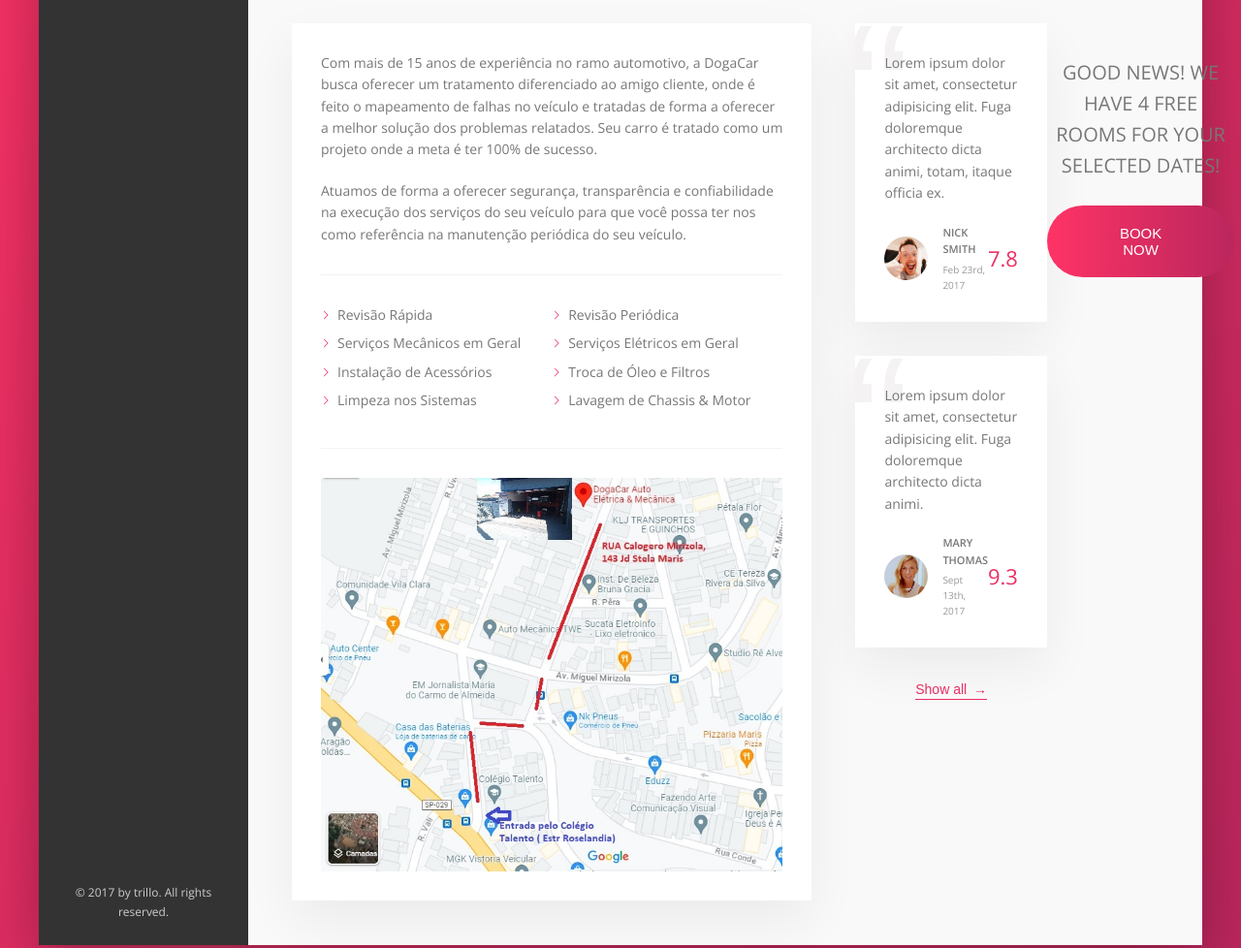
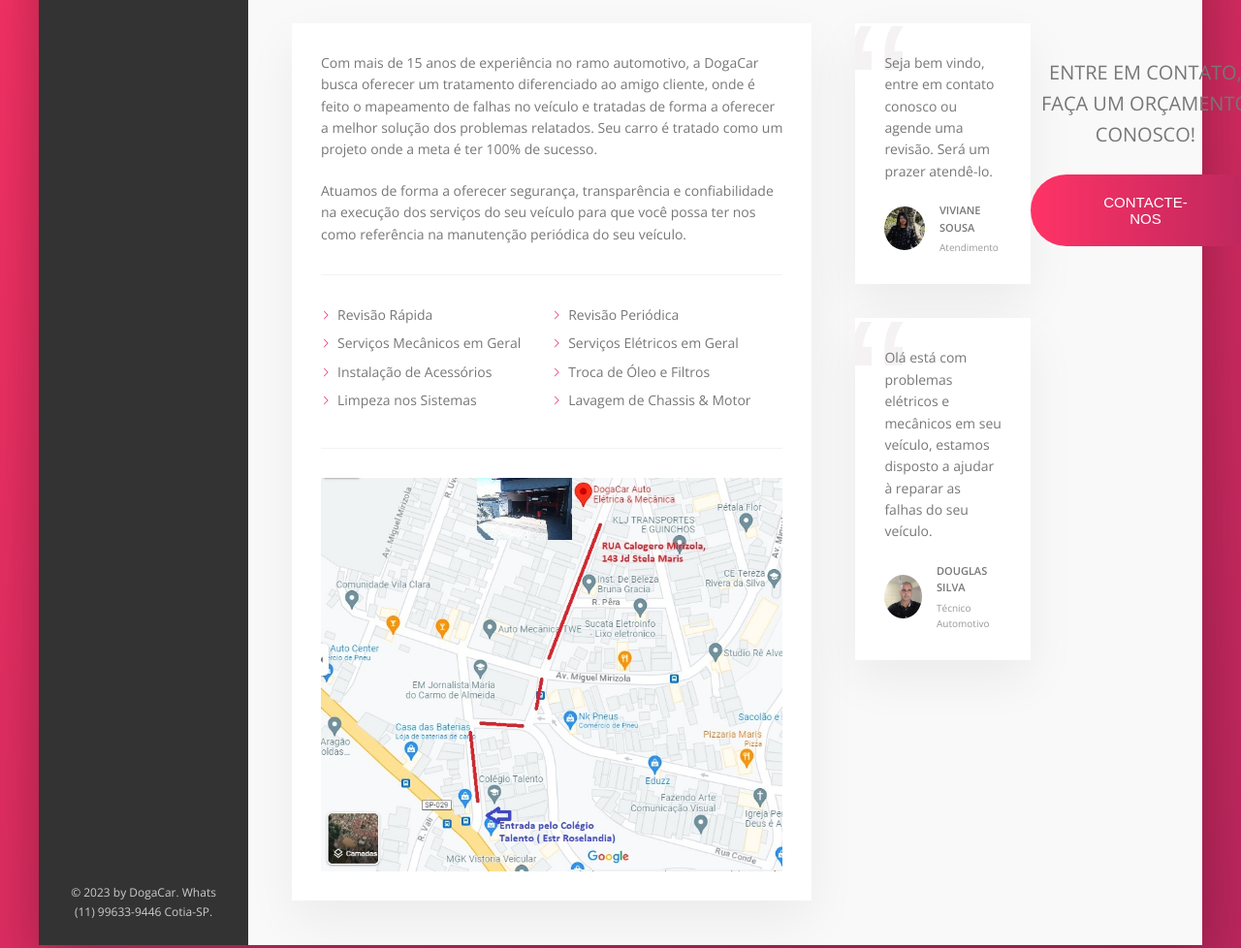
Before and after one commit to dogacarservicoautomotivo/dogacarservicoautomotivo.github.io, a website: page index.html in a window 1280 px wide. Shown: the part 413-1391 px from the top of the page at 97% size. Drawn offline with nearby package versions, Linux system fonts and the light colour scheme.

Commit message:
Updated 30072023_0657

```diff
--- a/index.html
+++ b/index.html
@@ -77,7 +77,7 @@
                     </ul>
 
                     <div class="legal">
-                        &copy; 2017 by trillo. All rights reserved.
+                        &copy; 2023 by DogaCar. Whats (11) 99633-9446 Cotia-SP.
                     </div>
                 </nav>
 
@@ -179,42 +179,45 @@
                         <div class="user-reviews">
                             <figure class="review">
                                 <blockquote class="review__text">
-                                    Lorem ipsum dolor sit amet, consectetur adipisicing elit. Fuga doloremque architecto dicta animi, totam, itaque officia ex.
+                                    Seja bem vindo, entre em contato conosco ou agende uma revisão. Será um prazer atendê-lo.
                                 </blockquote>
                                 <figcaption class="review__user">
-                                    <img src="img/user-1.jpg" alt="User 1" class="review__photo">
+                                    <img src="img/realtor-2.jpeg" alt="User 1" class="review__photo">
                                     <div class="review__user-box">
-                                        <p class="review__user-name">Nick Smith</p>
-                                        <p class="review__user-date">Feb 23rd, 2017</p>
+                                        <p class="review__user-name">Viviane Sousa</p>
+                                        <p class="review__user-date">Atendimento</p>
                                     </div>
-                                    <div class="review__rating">7.8</div>
+
                                 </figcaption>
                             </figure>
 
                             <figure class="review">
                                 <blockquote class="review__text">
-                                    Lorem ipsum dolor sit amet, consectetur adipisicing elit. Fuga doloremque architecto dicta animi.
+                                    Olá está com problemas elétricos e mecânicos em seu veículo, estamos disposto a ajudar à reparar as falhas do seu veículo.
                                 </blockquote>
                                 <figcaption class="review__user">
-                                    <img src="img/user-2.jpg" alt="User 1" class="review__photo">
+                                    <img src="img/realtor-1.jpeg" alt="User 1" class="review__photo">
                                     <div class="review__user-box">
-                                        <p class="review__user-name">Mary Thomas</p>
-                                        <p class="review__user-date">Sept 13th, 2017</p>
+                                        <p class="review__user-name">Douglas Silva</p>
+                                        <p class="review__user-date">Técnico Automotivo</p>
                                     </div>
-                                    <div class="review__rating">9.3</div>
+
                                 </figcaption>
                             </figure>
 
+
+                            <!--
                             <button class="btn-inline">Show all <span>&rarr;</span></button>
+                            -->
                         </div>
 
                         <div class="cta">
                             <h2 class="cta__book-now">
-                                Good news! We have 4 free rooms for your selected dates!
+                                Entre em contato, faça um orçamento conosco!
                             </h2>
                             <button class="btn">
-                                <span class="btn__visible">Book now</span>
-                                <span class="btn__invisible">Only 4 rooms left</span>
+                                <span class="btn__visible">Contacte-nos</span>
+                                <span class="btn__invisible">(11) 99633-9446</span>
                             </button>
                         </div>
 
```
